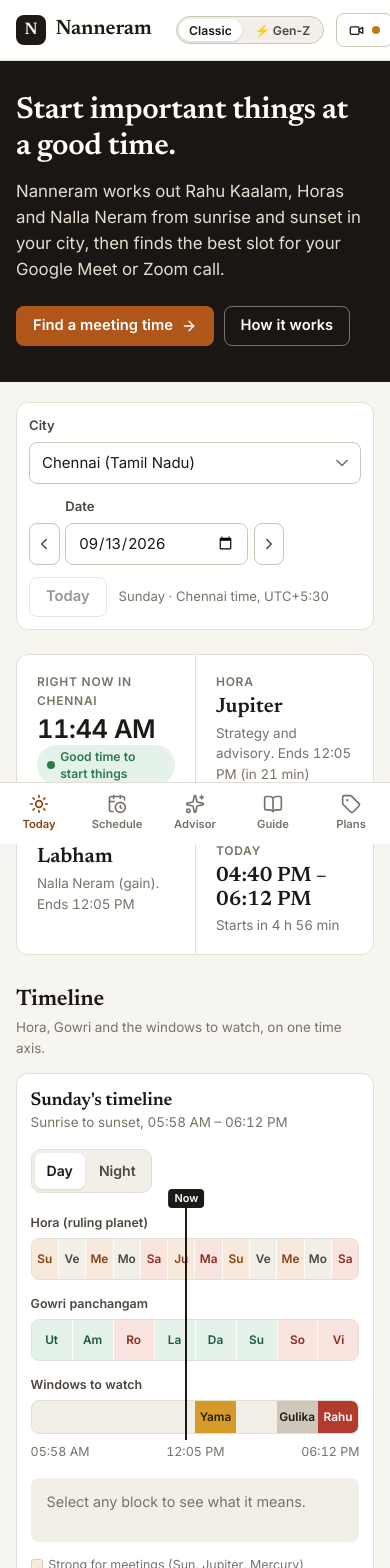
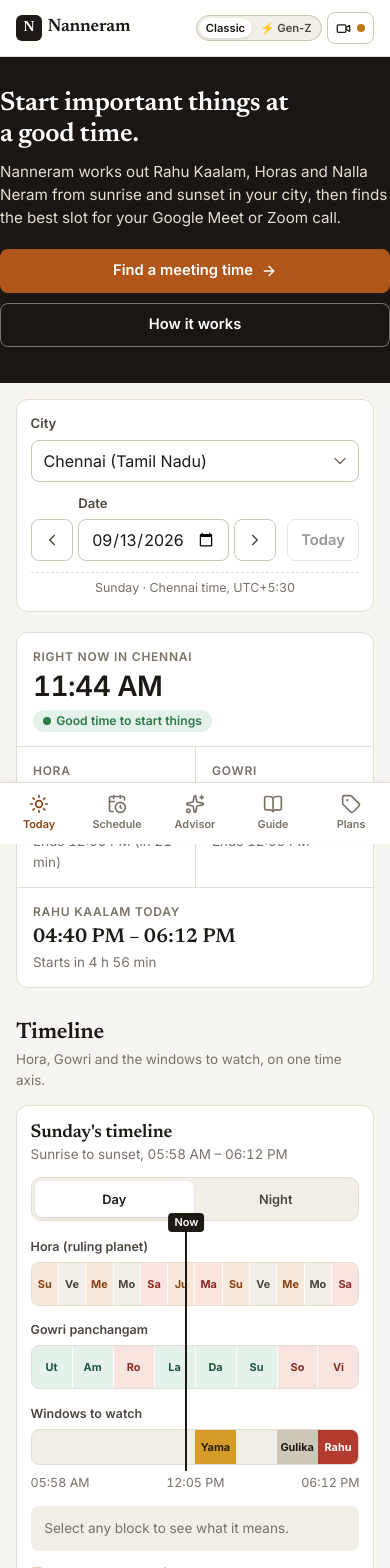
Before and after one commit to saaqibA21/nanneram, a React (Vite) app: page / in a window 390 px wide. Shown: the top 1568 px of the page. Built offline with nearby package versions, Linux system fonts and the light colour scheme.

Commit message:
fix(mobile): optimize mobile view across headers, controls, cards, and tabbar

```diff
--- a/index.html
+++ b/index.html
@@ -2,7 +2,7 @@
 <html lang="en">
   <head>
     <meta charset="UTF-8" />
-    <meta name="viewport" content="width=device-width, initial-scale=1.0" />
+    <meta name="viewport" content="width=device-width, initial-scale=1.0, viewport-fit=cover" />
     <meta name="theme-color" content="#1a1613" />
     <title>Nanneram | Nalla Neram planner for Google Meet &amp; Zoom</title>
     <meta name="description" content="Find good times for important meetings using Nalla Neram, Rahu Kaalam, Horas and the Gowri Panchangam, calculated from sunrise and sunset in your city." />
--- a/src/components/DayTimeline.jsx
+++ b/src/components/DayTimeline.jsx
@@ -76,7 +76,7 @@
 
   return (
     <div className="card tl-wrap">
-      <div style={{ display: 'flex', justifyContent: 'space-between', alignItems: 'center', gap: '1rem', flexWrap: 'wrap', marginBottom: '1.25rem' }}>
+      <div className="tl-header">
         <div>
           <h3>{v.dayName}'s timeline</h3>
           <p className="small muted">
--- a/src/components/layout/AppShell.jsx
+++ b/src/components/layout/AppShell.jsx
@@ -70,7 +70,7 @@
         </div>
 
         <button
-          className="btn btn-secondary btn-sm"
+          className="btn btn-secondary btn-sm topbar-meet-btn"
           onClick={platform === 'Zoom' ? openZoomSetup : openGmeetSetup}
           title={linkSet ? `${platform} room is set` : `Set your ${platform} room`}
         >
--- a/src/components/layout/ContextBar.jsx
+++ b/src/components/layout/ContextBar.jsx
@@ -37,7 +37,7 @@
       </div>
 
       <div className="date-nav">
-        <button className="icon-btn btn-secondary" style={{ border: '1px solid var(--line-strong)' }} onClick={() => setTargetDateStr(shiftDate(targetDateStr, -1))} aria-label="Previous day">
+        <button className="icon-btn btn-secondary date-nav-btn" style={{ border: '1px solid var(--line-strong)' }} onClick={() => setTargetDateStr(shiftDate(targetDateStr, -1))} aria-label="Previous day">
           <ChevronLeft size={18} />
         </button>
         <div className="field field-date">
@@ -50,13 +50,13 @@
             onChange={(e) => e.target.value && setTargetDateStr(e.target.value)}
           />
         </div>
-        <button className="icon-btn btn-secondary" style={{ border: '1px solid var(--line-strong)' }} onClick={() => setTargetDateStr(shiftDate(targetDateStr, 1))} aria-label="Next day">
+        <button className="icon-btn btn-secondary date-nav-btn" style={{ border: '1px solid var(--line-strong)' }} onClick={() => setTargetDateStr(shiftDate(targetDateStr, 1))} aria-label="Next day">
           <ChevronRight size={18} />
         </button>
       </div>
 
       <button
-        className="btn btn-secondary"
+        className="btn btn-secondary ctx-today-btn"
         onClick={() => setTargetDateStr(today)}
         disabled={targetDateStr === today}
       >
--- a/src/index.css
+++ b/src/index.css
@@ -508,7 +508,20 @@
 .footer nav a:hover { color: var(--accent-ink); text-decoration: underline; }
 .footer .fine { margin-top: 1.25rem; font-size: 0.78rem; color: var(--ink-3); max-width: 80ch; }
 
-/* ---------- Responsive ---------- */
+/* ---------- Responsive & Mobile Optimizations ---------- */
+
+html, body {
+  overflow-x: hidden;
+  width: 100%;
+}
+
+/* Base interactive touch improvements */
+@media (max-width: 860px) {
+  /* Prevent iOS automatic input zoom by enforcing 16px font-size */
+  .input, .select, .textarea {
+    font-size: 16px;
+  }
+}
 
 @media (max-width: 980px) {
   .grid-4 { grid-template-columns: repeat(2, 1fr); }
@@ -521,45 +534,324 @@
   .now-cell:nth-child(n + 3) { border-top: 1px solid var(--line); }
 }
 
-/* Below 860px the top links no longer fit, so navigation moves to a bottom tab bar. */
+/* Below 860px the top links no longer fit, navigation moves to bottom tab bar */
 @media (max-width: 860px) {
-  body { padding-bottom: var(--tabbar-h); }
+  body {
+    padding-bottom: calc(var(--tabbar-h) + env(safe-area-inset-bottom, 0px) + 0.5rem);
+  }
   .navlinks { display: none; }
-  .topbar-inner { gap: 0.75rem; }
+  .topbar-inner {
+    height: 56px;
+    gap: 0.6rem;
+  }
   .brand small { display: none; }
   .topbar .nav-label { display: none; }
   .topbar .btn { flex-shrink: 0; }
-  .toast { bottom: calc(var(--tabbar-h) + 0.75rem); }
+  .toast {
+    bottom: calc(var(--tabbar-h) + env(safe-area-inset-bottom, 0px) + 0.75rem);
+  }
 
   .tabbar {
-    display: grid; grid-template-columns: repeat(5, 1fr);
-    position: fixed; left: 0; right: 0; bottom: 0; z-index: 60; height: var(--tabbar-h);
-    background: var(--surface); border-top: 1px solid var(--line);
-    padding-bottom: env(safe-area-inset-bottom);
+    display: grid;
+    grid-template-columns: repeat(5, 1fr);
+    position: fixed;
+    left: 0;
+    right: 0;
+    bottom: 0;
+    z-index: 60;
+    height: calc(var(--tabbar-h) + env(safe-area-inset-bottom, 0px));
+    background: var(--surface);
+    border-top: 1px solid var(--line);
+    padding-bottom: env(safe-area-inset-bottom, 0px);
+    box-shadow: 0 -2px 10px rgba(0, 0, 0, 0.04);
   }
   .tab {
-    display: flex; flex-direction: column; align-items: center; justify-content: center; gap: 2px;
-    font-size: 0.7rem; font-weight: 600; color: var(--ink-3);
+    display: flex;
+    flex-direction: column;
+    align-items: center;
+    justify-content: center;
+    gap: 2px;
+    font-size: 0.68rem;
+    font-weight: 600;
+    color: var(--ink-3);
+    min-height: 48px;
+    -webkit-tap-highlight-color: transparent;
+    transition: color 0.15s ease;
   }
   .tab.active { color: var(--accent-ink); }
+  [data-mode="genz"] .tab.active { color: var(--accent); }
+  .tab svg { flex-shrink: 0; }
 }
+
 @media (max-width: 720px) {
   .container { padding: 0 16px; }
+  .page { padding-top: 1rem; padding-bottom: 2.5rem; }
+  .grid-4, .grid-3, .grid-2 { grid-template-columns: 1fr; gap: 0.85rem; }
+  .grid-4.keep-2 { grid-template-columns: repeat(2, 1fr); }
 
-  .page { padding-top: 1.25rem; }
-  .grid-4, .grid-3, .grid-2 { grid-template-columns: 1fr; }
-  .grid-4.keep-2 { grid-template-columns: repeat(2, 1fr); }
-  .hero-inner { padding-top: 2rem; padding-bottom: 2.25rem; }
-  .context-bar { padding: 0.75rem; }
-  .context-bar .field-city, .context-bar .field-date { flex: 1 1 100%; }
-  .context-note { margin-left: 0; }
+  /* Hero Section */
+  .hero-inner { padding: 2rem 0 2.25rem; }
+  .hero h1 { font-size: clamp(1.65rem, 6.5vw, 2.2rem); line-height: 1.18; }
+  .hero p { font-size: 0.95rem; line-height: 1.5; margin-top: 0.6rem; }
+  .hero-actions {
+    display: flex;
+    flex-direction: column;
+    width: 100%;
+    gap: 0.6rem;
+    margin-top: 1.25rem;
+  }
+  .hero-actions .btn {
+    width: 100%;
+    min-height: 44px;
+  }
+
+  /* Timeline */
   .tl-wrap { padding: 1rem 0.85rem 0.85rem; }
+  .tl-header {
+    display: flex;
+    flex-direction: column;
+    align-items: stretch;
+    gap: 0.75rem;
+    margin-bottom: 1rem;
+  }
+  .tl-header .segmented { width: 100%; }
+  .tl-bar { height: 44px; }
+  .tl-bar.tl-abs { height: 36px; }
+  .tl-seg { font-size: 0.68rem; padding: 0 1px; }
   .tl-seg .full { display: none; }
-  .tl-seg .short { display: inline; }
+  .tl-seg .short { display: inline; font-size: 0.68rem; font-weight: 700; }
+  .tl-block { font-size: 0.68rem; font-weight: 700; }
+  .tl-detail {
+    margin-top: 0.85rem;
+    padding: 0.75rem 0.85rem;
+    font-size: 0.85rem;
+    min-height: auto;
+  }
+  .legend { gap: 0.4rem 0.75rem; font-size: 0.74rem; }
+
+  /* CTA Band */
+  .cta-band {
+    flex-direction: column;
+    align-items: stretch;
+    padding: 1.25rem 1.15rem;
+    gap: 1rem;
+  }
+  .cta-band .btn {
+    width: 100%;
+    min-height: 44px;
+  }
+
   .audit { grid-template-columns: 1fr; }
-  .now-value { font-size: 1.3rem; }
-  .now-time { font-size: 1.6rem; }
-  .slot-actions .btn { flex: 1 1 auto; }
+}
+
+/* Mobile Screen Specifics (Phones <= 640px) */
+@media (max-width: 640px) {
+  /* ContextBar layout */
+  .context-bar {
+    display: grid;
+    grid-template-columns: 1fr auto;
+    gap: 0.65rem;
+    padding: 0.85rem;
+    margin-bottom: 1.25rem;
+  }
+  .context-bar .field-city {
+    grid-column: 1 / -1;
+    width: 100%;
+  }
+  .date-nav {
+    grid-column: 1;
+    display: flex;
+    align-items: flex-end;
+    gap: 0.35rem;
+    min-width: 0;
+  }
+  .date-nav .field-date {
+    flex: 1;
+    min-width: 0;
+  }
+  .date-nav .field-date .input {
+    width: 100%;
+    min-width: 0;
+  }
+  .context-bar > .ctx-today-btn {
+    grid-column: 2;
+    align-self: flex-end;
+    height: 42px;
+    min-height: 42px;
+    padding: 0.5rem 0.85rem;
+  }
+  .context-note {
+    grid-column: 1 / -1;
+    margin-left: 0;
+    text-align: center;
+    font-size: 0.78rem;
+    padding-top: 0.35rem;
+    border-top: 1px dashed var(--line);
+  }
+
+  /* NowCard: 3-row mobile layout (Status / 50-50 / Rahu) */
+  .now {
+    grid-template-columns: 1fr 1fr;
+  }
+  .now-cell {
+    padding: 0.9rem 1rem;
+  }
+  .now-cell:nth-child(1) {
+    grid-column: 1 / -1;
+    border-left: 0;
+    border-bottom: 1px solid var(--line);
+  }
+  .now-cell:nth-child(2) {
+    border-left: 0;
+    border-top: 0;
+  }
+  .now-cell:nth-child(3) {
+    border-left: 1px solid var(--line);
+    border-top: 0;
+  }
+  .now-cell:nth-child(4) {
+    grid-column: 1 / -1;
+    border-left: 0;
+    border-top: 1px solid var(--line);
+  }
+  .now-time {
+    font-size: 1.75rem;
+  }
+  .now-value {
+    font-size: 1.25rem;
+  }
+  .now-cell .badge {
+    white-space: normal;
+    text-align: left;
+    margin-top: 0.35rem;
+    line-height: 1.35;
+  }
+
+  /* Key Windows */
+  .window {
+    padding: 1rem 1.05rem;
+  }
+  .window-time {
+    font-size: 1.2rem;
+  }
+
+  /* Schedule Page & SlotCards */
+  .panel .field-group {
+    padding: 1.15rem 1rem;
+  }
+  .chips {
+    gap: 0.4rem;
+  }
+  .chip {
+    font-size: 0.8rem;
+    padding: 0.35rem 0.65rem;
+  }
+  .slot {
+    padding: 1.15rem 1rem;
+  }
+  .slot-time strong {
+    font-size: 1.55rem;
+  }
+  .slot-actions {
+    display: grid;
+    grid-template-columns: 1fr;
+    gap: 0.5rem;
+  }
+  .slot-actions .btn {
+    width: 100%;
+    min-height: 42px;
+    justify-content: center;
+  }
+  .link-status {
+    flex-direction: column;
+    align-items: stretch;
+    gap: 0.5rem;
+  }
+  .link-status .link-btn {
+    align-self: flex-end;
+  }
+
+  /* Advisor Page */
+  .advisor-submit-row {
+    display: flex;
+    flex-direction: column-reverse;
+    align-items: stretch;
+    gap: 0.75rem;
+  }
+  .advisor-submit-row .btn {
+    width: 100%;
+    min-height: 44px;
+  }
+  .advisor-submit-row .muted {
+    text-align: center;
+  }
+  .decree-head {
+    flex-direction: column;
+    align-items: stretch;
+    gap: 0.75rem;
+  }
+  .decree-head .btn {
+    width: 100%;
+    min-height: 40px;
+    justify-content: center;
+  }
+  .quote {
+    font-size: 1.02rem;
+    padding: 0.2rem 0 0.2rem 0.75rem;
+    line-height: 1.45;
+  }
+  .card-pad-lg {
+    padding: 1.15rem 1rem;
+  }
+
+  /* Modals */
+  .modal-backdrop {
+    padding: 16px 12px;
+    align-items: center;
+  }
+  .modal-actions {
+    flex-direction: column-reverse;
+    gap: 0.5rem;
+  }
+  .modal-actions .btn {
+    width: 100%;
+    min-height: 42px;
+  }
+}
+
+/* Very Narrow Devices (<= 480px, e.g. iPhone SE, Pixel) */
+@media (max-width: 480px) {
+  .topbar-inner {
+    gap: 0.35rem;
+  }
+  .brand {
+    font-size: 1.12rem;
+    gap: 0.35rem;
+  }
+  .brand-mark {
+    width: 26px;
+    height: 26px;
+    font-size: 0.92rem;
+    border-radius: 6px;
+  }
+  .mode-switch-pill {
+    padding: 2px;
+    gap: 1px;
+  }
+  .mode-btn {
+    padding: 0.2rem 0.45rem;
+    font-size: 0.7rem;
+  }
+  .topbar-meet-btn {
+    min-height: 32px;
+    height: 32px;
+    padding: 0 0.5rem;
+    gap: 0.35rem;
+  }
+  .segmented button {
+    font-size: 0.8rem;
+    padding: 0.25rem 0.4rem;
+  }
 }
 
 @media (prefers-reduced-motion: reduce) {
--- a/src/pages/AdvisorPage.jsx
+++ b/src/pages/AdvisorPage.jsx
@@ -149,7 +149,7 @@
             />
           </div>
 
-          <div style={{ display: 'flex', justifyContent: 'space-between', alignItems: 'center', gap: '1rem', flexWrap: 'wrap' }}>
+          <div className="advisor-submit-row">
             <span className="small muted">Uses {selectedCity.name} solar ephemeris for {vedicData.dayName}.</span>
             <button className="btn btn-primary" onClick={() => consult()}>
               {isGenZ ? '⚡ Calculate Aura Playbook' : 'Get advice'}
```
